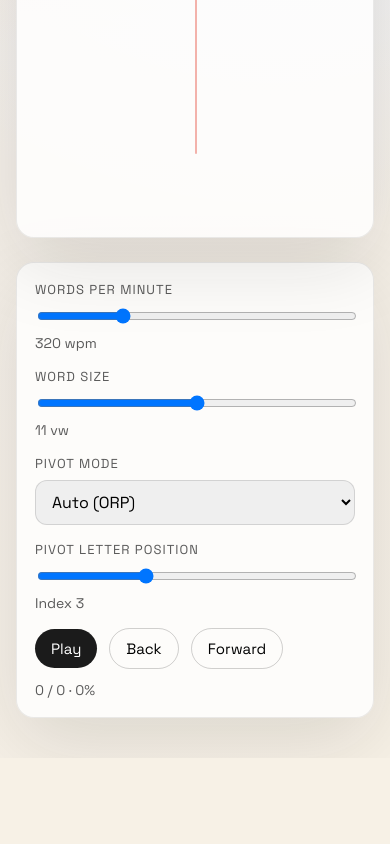
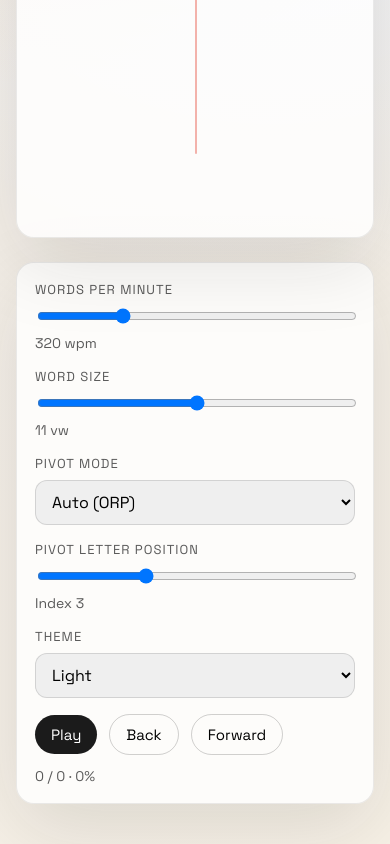
Before and after one commit to Ronin8991/QuickRead, a Next.js app: page / in a window 390 px wide. Shown: the part 582-1426 px from the top of the page. Before the commit the page ends 1340 px from the top, so only its background shows below. Built offline with nearby package versions, Linux system fonts and the light colour scheme.

Commit message:
Fix word scale slider and add themes

```diff
--- a/app/globals.css
+++ b/app/globals.css
@@ -7,6 +7,37 @@
   --panel: rgba(255, 255, 255, 0.78);
   --panel-border: rgba(0, 0, 0, 0.08);
   --shadow: 0 24px 80px rgba(27, 27, 27, 0.12);
+  --word-scale: 11vw;
+  --bg-grad-1: #f5dcbf;
+  --bg-grad-2: #f0f5ff;
+  --bg-grad-3: #f4efe8;
+}
+
+.theme-dark {
+  --bg: #2d2f33;
+  --bg-ink: #f3eee4;
+  --ink-muted: #c6c0b5;
+  --accent: #ff6a5a;
+  --accent-soft: rgba(255, 106, 90, 0.4);
+  --panel: rgba(35, 37, 41, 0.88);
+  --panel-border: rgba(255, 255, 255, 0.08);
+  --shadow: 0 28px 90px rgba(0, 0, 0, 0.35);
+  --bg-grad-1: rgba(58, 60, 66, 0.9);
+  --bg-grad-2: rgba(44, 46, 52, 0.9);
+  --bg-grad-3: #2b2d31;
+}
+
+.theme-low-contrast {
+  --bg: #f7f1e6;
+  --bg-ink: #2a2a2a;
+  --ink-muted: #6a6a6a;
+  --accent: #c9493f;
+  --accent-soft: #f0c1bb;
+  --panel: #f3e7d5;
+  --panel-border: rgba(0, 0, 0, 0.06);
+  --bg-grad-1: #f0e0c9;
+  --bg-grad-2: #f6efe4;
+  --bg-grad-3: #f2e6d6;
 }
 
 * {
@@ -24,9 +55,9 @@ body {
 }
 
 body {
-  background-image: radial-gradient(circle at top left, #f5dcbf 0%, transparent 45%),
-    radial-gradient(circle at 70% 20%, #f0f5ff 0%, transparent 50%),
-    linear-gradient(140deg, #f7f1e6 0%, #f4efe8 45%, #f7f1e6 100%);
+  background-image: radial-gradient(circle at top left, var(--bg-grad-1) 0%, transparent 45%),
+    radial-gradient(circle at 70% 20%, var(--bg-grad-2) 0%, transparent 50%),
+    linear-gradient(140deg, var(--bg) 0%, var(--bg-grad-3) 45%, var(--bg) 100%);
 }
 
 button,
@@ -149,7 +180,7 @@ main {
   align-items: center;
   font-family: var(--font-display), serif;
   font-weight: 600;
-  font-size: clamp(38px, 11vw, 120px);
+  font-size: clamp(38px, var(--word-scale), 140px);
   letter-spacing: -0.02em;
   line-height: 1;
   white-space: nowrap;
--- a/app/page.tsx
+++ b/app/page.tsx
@@ -133,6 +133,7 @@ export default function Home() {
   const [fixedPivot, setFixedPivot] = useState(DEFAULT_PIVOT);
   const [wordScale, setWordScale] = useState(DEFAULT_SCALE);
   const [pivotOffset, setPivotOffset] = useState(0);
+  const [theme, setTheme] = useState<"light" | "dark" | "low">("light");
 
   const wordRef = useRef<HTMLSpanElement | null>(null);
   const timerRef = useRef<number | null>(null);
@@ -197,6 +198,15 @@ export default function Home() {
     const pivotWidth = ctx.measureText(pivot).width;
     setPivotOffset(leftWidth + pivotWidth / 2);
   }, [displayWord, left, pivot, wordScale]);
+
+  useEffect(() => {
+    document.body.classList.remove("theme-dark", "theme-low-contrast");
+    if (theme === "dark") {
+      document.body.classList.add("theme-dark");
+    } else if (theme === "low") {
+      document.body.classList.add("theme-low-contrast");
+    }
+  }, [theme]);
 
   useEffect(() => {
     const onKey = (event: KeyboardEvent) => {
@@ -306,14 +316,13 @@ export default function Home() {
         {error && <div className="notice">{error}</div>}
       </section>
 
-      <section className="panel reader">
+      <section className="panel reader" style={{ ["--word-scale" as any]: `${wordScale}vw` }}>
         <div className="reader-line" aria-hidden="true" />
         <span
           ref={wordRef}
           className="reader-word"
           style={{
-            transform: `translateX(${-pivotOffset}px)`,
-            fontSize: `clamp(38px, ${wordScale}vw, 140px)`
+            transform: `translateX(${-pivotOffset}px)`
           }}
         >
           <span className="reader-left">{left}</span>
@@ -373,6 +382,18 @@ export default function Home() {
             />
             <div>Index {fixedPivot + 1}</div>
           </div>
+          <div className="control">
+            <label htmlFor="theme">Theme</label>
+            <select
+              id="theme"
+              value={theme}
+              onChange={(event) => setTheme(event.target.value as "light" | "dark" | "low")}
+            >
+              <option value="light">Light</option>
+              <option value="dark">Dark</option>
+              <option value="low">Low contrast</option>
+            </select>
+          </div>
         </div>
 
         <div className="transport" style={{ marginTop: 16 }}>
```
